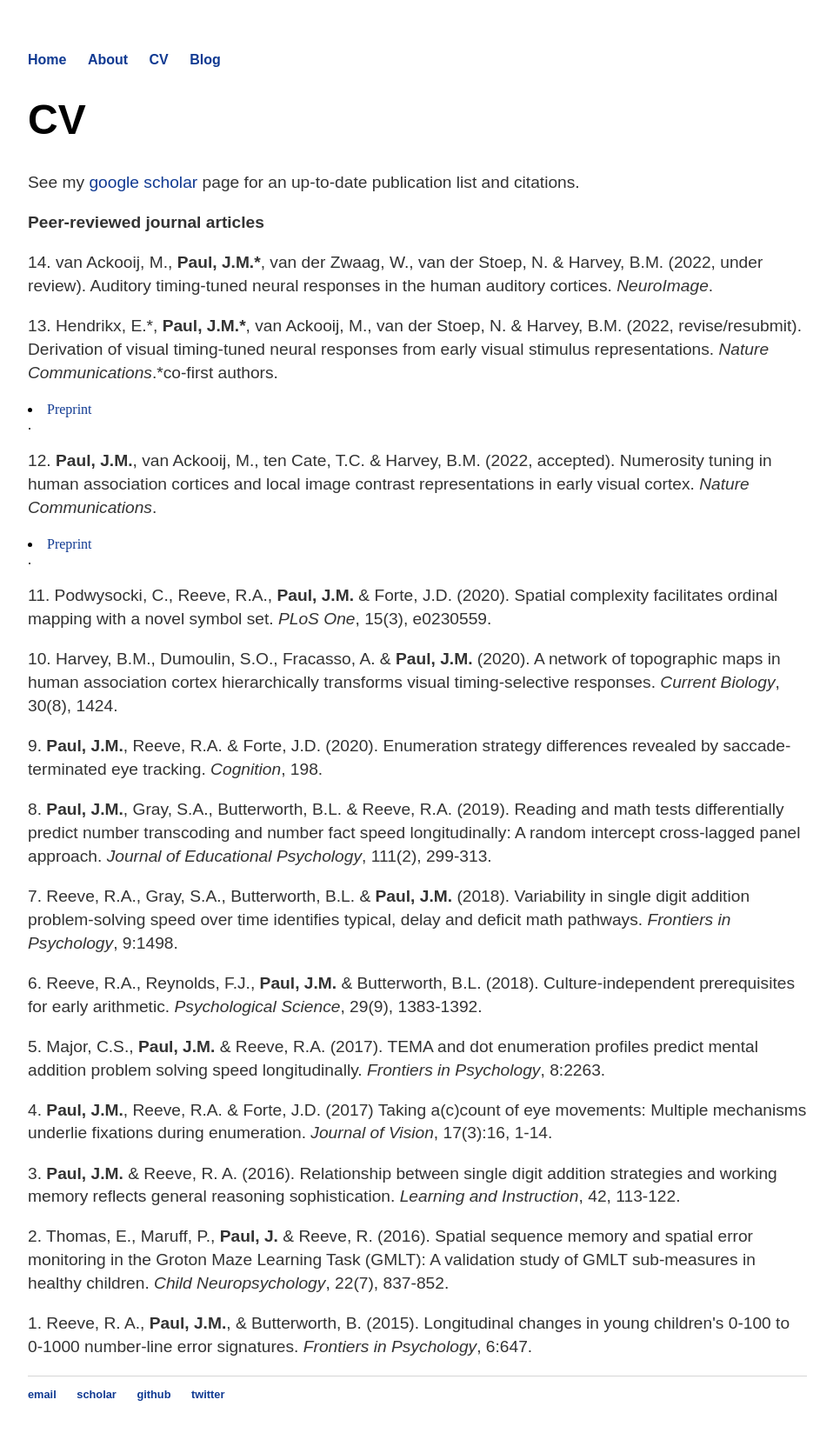
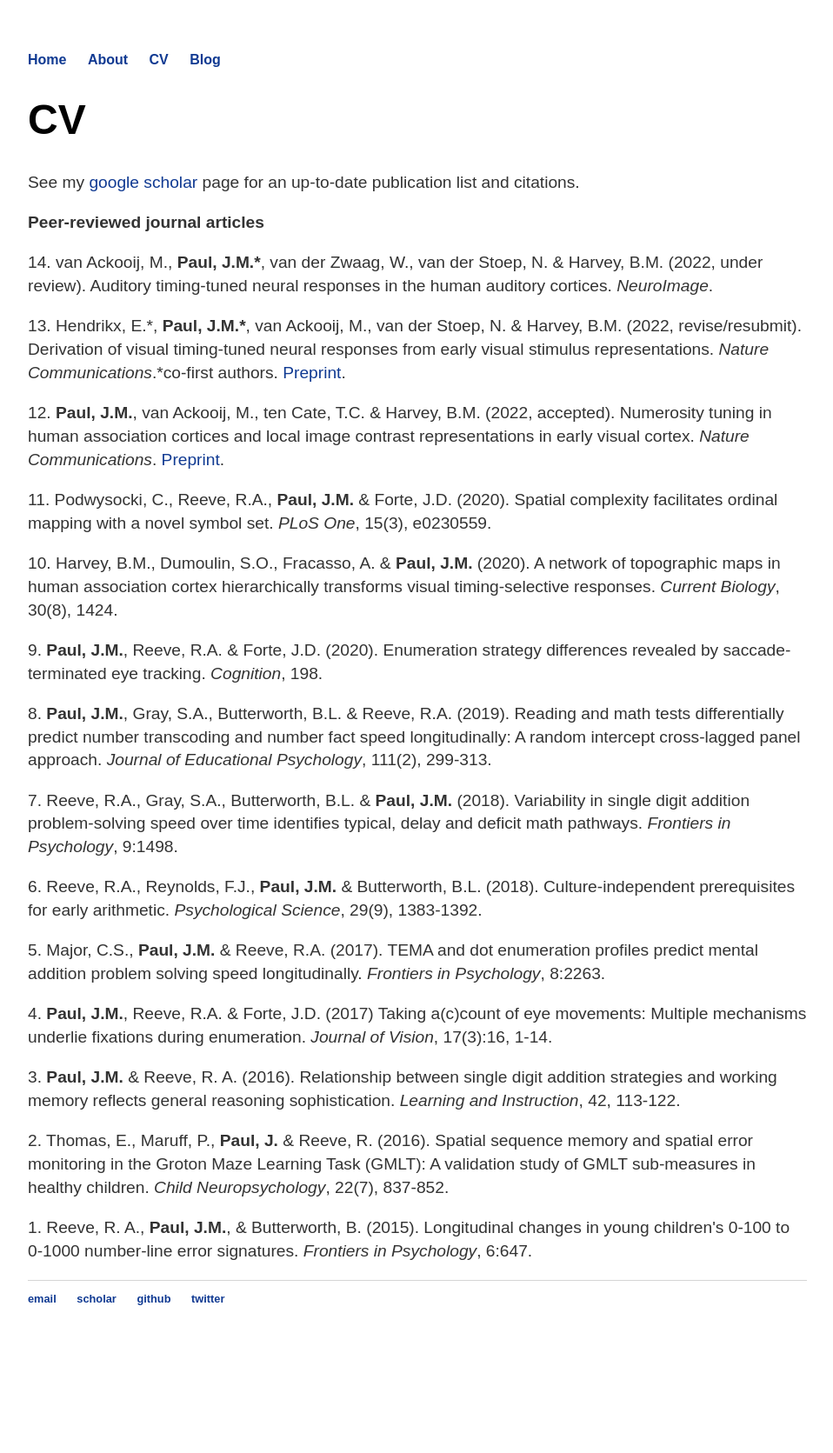
Before and after one commit to jacobmpaul/jacobmpaul.github.io, a Jekyll site: the page built from cv.html, in a window 1280 px wide. Shown: the whole page at 87% size, without its empty margins (160-1118 px from the left). Built offline with Jekyll 4.4.1, drawn with Linux system fonts in a browser that asks for light colours; after the commit the page ends 1561 px from its top, so only the background shows below that.

```diff
--- a/cv.html
+++ b/cv.html
@@ -9,8 +9,8 @@ title: Jacob M. Paul
 
 	<p><b>Peer-reviewed journal articles</b></p>
 <p>14.  van Ackooij, M., <b>Paul, J.M.*</b>, van der Zwaag, W., van der Stoep, N. & Harvey, B.M. (2022, under review). Auditory timing-tuned neural responses in the human auditory cortices. <i>NeuroImage</i>.
-<p>13.	Hendrikx, E.*, <b>Paul, J.M.*</b>, van Ackooij, M., van der Stoep, N. & Harvey, B.M. (2022, revise/resubmit). Derivation of visual timing-tuned neural responses from early visual stimulus representations. <i>Nature Communications</i>.*co-first authors. <li><a href="https://assets.researchsquare.com/files/rs-579436/v1_covered.pdf?c=1631869628">Preprint</a></li>.<p>
-<p>12.	<b>Paul, J.M.</b>, van Ackooij, M., ten Cate, T.C. & Harvey, B.M. (2022, accepted). Numerosity tuning in human association cortices and local image contrast representations in early visual cortex. <i>Nature Communications</i>. <li><a href="https://www.biorxiv.org/content/10.1101/2021.03.28.437364v3">Preprint</a></li>.<p>
+<p>13.	Hendrikx, E.*, <b>Paul, J.M.*</b>, van Ackooij, M., van der Stoep, N. & Harvey, B.M. (2022, revise/resubmit). Derivation of visual timing-tuned neural responses from early visual stimulus representations. <i>Nature Communications</i>.*co-first authors. <a href="https://assets.researchsquare.com/files/rs-579436/v1_covered.pdf?c=1631869628">Preprint</a>.<p>
+<p>12.	<b>Paul, J.M.</b>, van Ackooij, M., ten Cate, T.C. & Harvey, B.M. (2022, accepted). Numerosity tuning in human association cortices and local image contrast representations in early visual cortex. <i>Nature Communications</i>. <a href="https://www.biorxiv.org/content/10.1101/2021.03.28.437364v3">Preprint</a>.<p>
 <p>11. 	Podwysocki, C., Reeve, R.A., <b>Paul, J.M.</b> & Forte, J.D. (2020). Spatial complexity facilitates ordinal mapping with a novel symbol set. <i>PLoS One</i>, 15(3), e0230559.</p>
 <p>10. 	Harvey, B.M., Dumoulin, S.O., Fracasso, A. & <b>Paul, J.M.</b> (2020). A network of topographic maps in human association cortex hierarchically transforms visual timing-selective responses. <i>Current Biology</i>, 30(8), 1424.</p>
 <p>9. 	<b>Paul, J.M.</b>, Reeve, R.A. & Forte, J.D. (2020). Enumeration strategy differences revealed by saccade-terminated eye tracking. <i>Cognition</i>, 198.</p>
```
